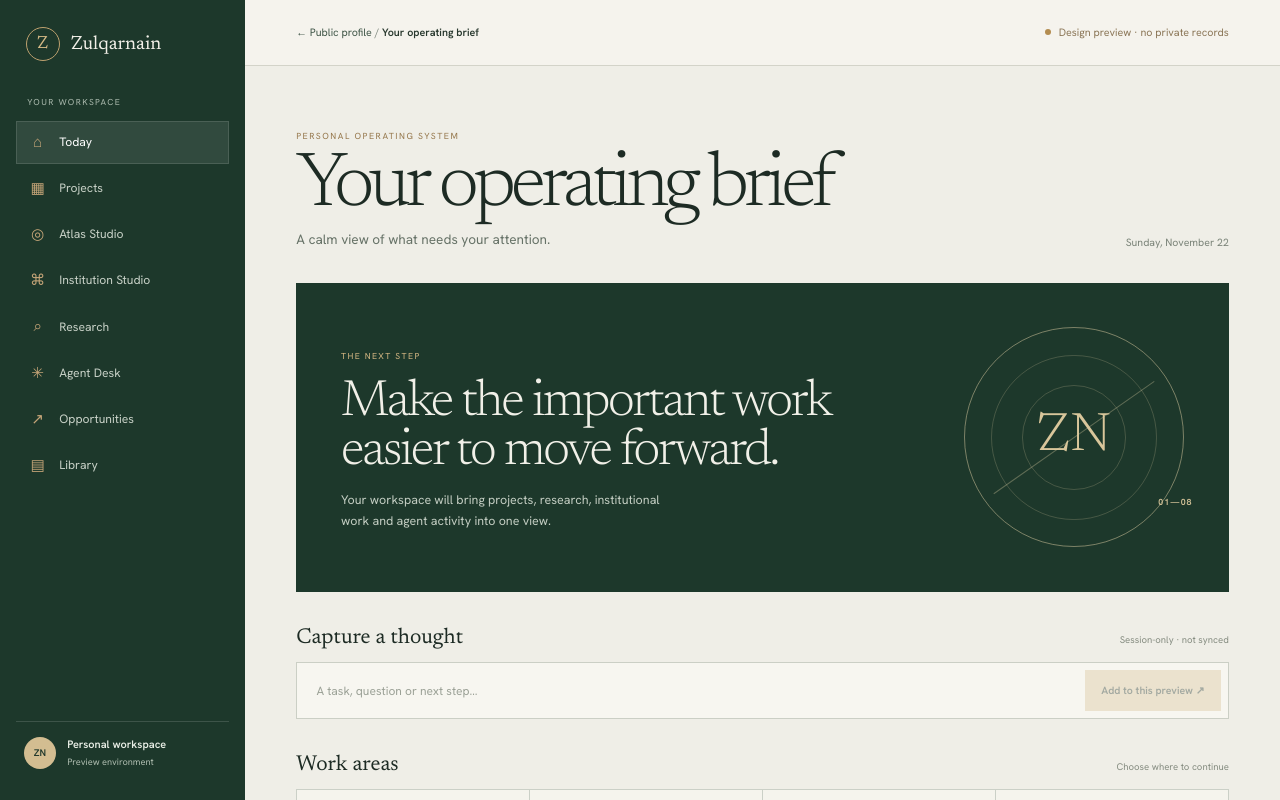
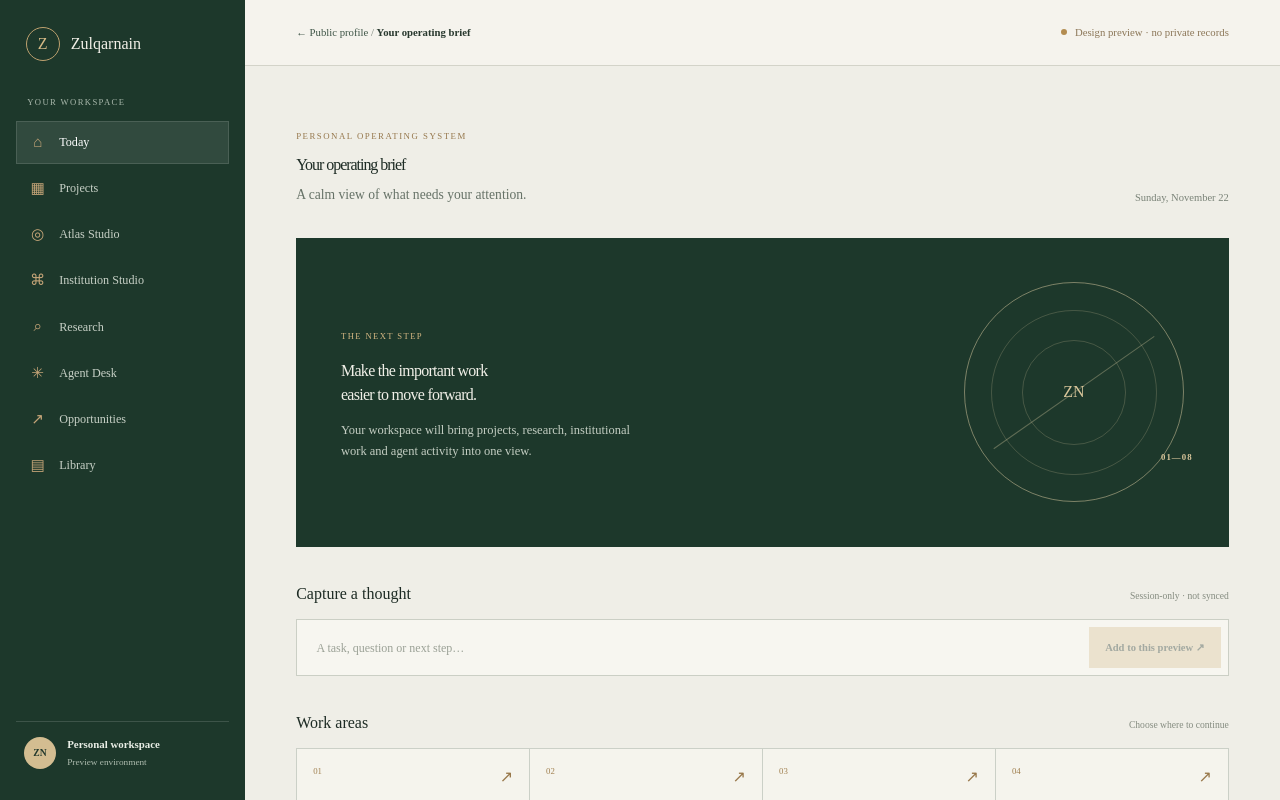
Before and after one commit to mrzulqarnainnadabo/zulqarnain-nadabo, a Next.js app: page /workspace in a window 1280 px wide. Shown: the top 800 px of the page. Built offline with nearby package versions, Linux system fonts and the light colour scheme.

Commit message:
fix: remove fragile build-time Google font fetch

```diff
--- a/app/layout.jsx
+++ b/app/layout.jsx
@@ -1,23 +1,6 @@
 import './globals.css';
 import './art-direction.css';
 import './operating-system.css';
-import { Newsreader, Hanken_Grotesk } from 'next/font/google';
-
-const serif = Newsreader({
-  subsets: ['latin'],
-  weight: ['300', '400', '500'],
-  style: ['normal', 'italic'],
-  variable: '--font-serif',
-  display: 'swap',
-  adjustFontFallback: false,
-});
-const sans = Hanken_Grotesk({
-  subsets: ['latin'],
-  weight: ['400', '500', '600'],
-  variable: '--font-sans',
-  display: 'swap',
-});
-
 const url = 'https://zulqarnain-nadabo.vercel.app';
 const title = 'Zulqarnain Nadabo | Systems Architect';
 const description = 'An independent systems thinker exploring spatial intelligence, research and digital systems through visual experiments and selected projects.';
@@ -120,7 +103,7 @@ const themeScript = `
 
 export default function RootLayout({ children }) {
   return (
-    <html lang="en" className={`${serif.variable} ${sans.variable}`} suppressHydrationWarning>
+    <html lang="en" suppressHydrationWarning>
       <head>
         <script dangerouslySetInnerHTML={{ __html: themeScript }} />
         <script type="application/ld+json" dangerouslySetInnerHTML={{ __html: JSON.stringify(structuredData).replace(/</g, '\\u003c') }} />
```
